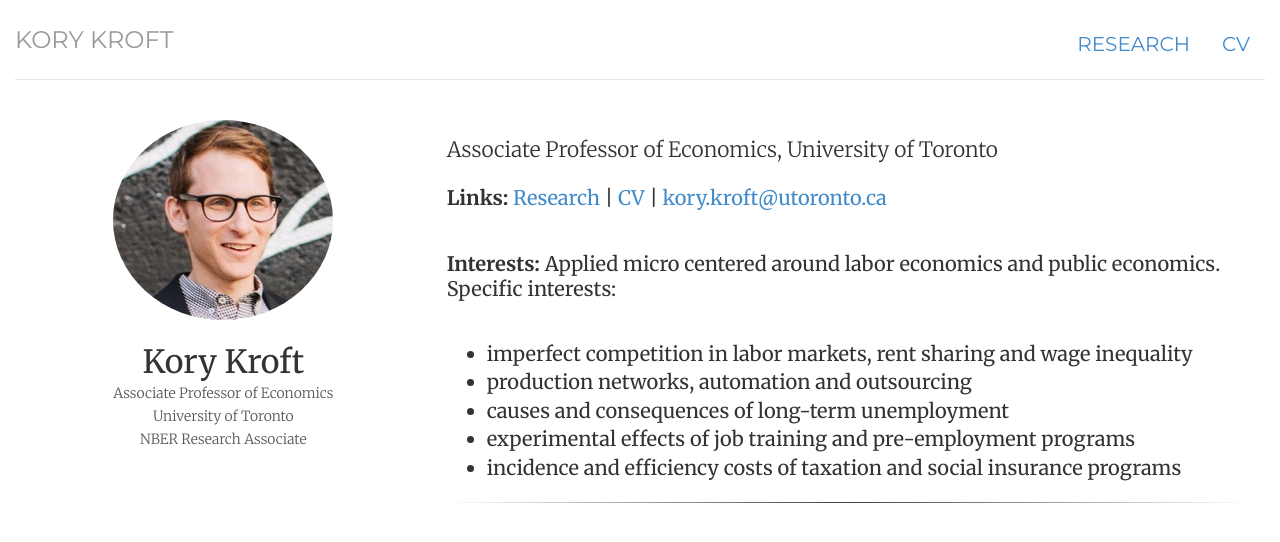
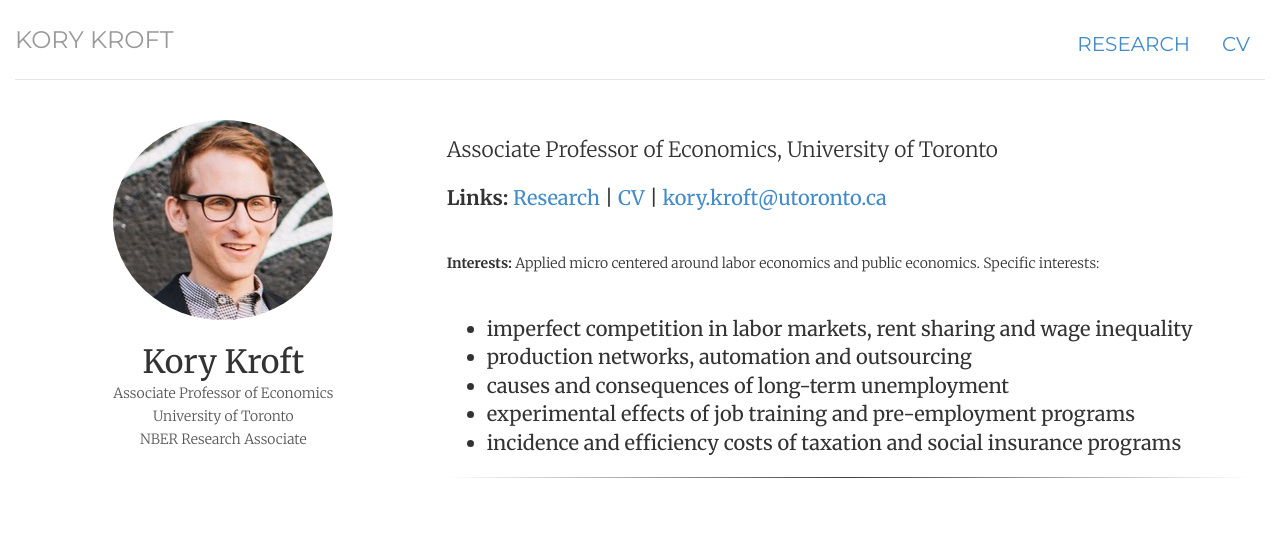
Before and after one commit to korykroft/korykroft.github.io, a Jekyll site: the page built from index.html, in a window 1280 px wide. Shown: the top 542 px of the page. Built offline with Jekyll 4.4.1, drawn with Linux system fonts in a browser that asks for light colours.

Commit message:
Update index.html

```diff
--- a/index.html
+++ b/index.html
@@ -35,7 +35,7 @@
 
 		<hr style="opacity:0.0">
 
-		<p><b>Interests:</b> Applied micro centered around labor economics and public economics. Specific interests:</p>
+		<p style="font-weight: lighter; font-size: 0.7em;"><b>Interests:</b> Applied micro centered around labor economics and public economics. Specific interests:</p>
 		<ul>
 			<li style="opacity:0.0"></li>
 			<li>imperfect competition in labor markets, rent sharing and wage inequality</li>
```
